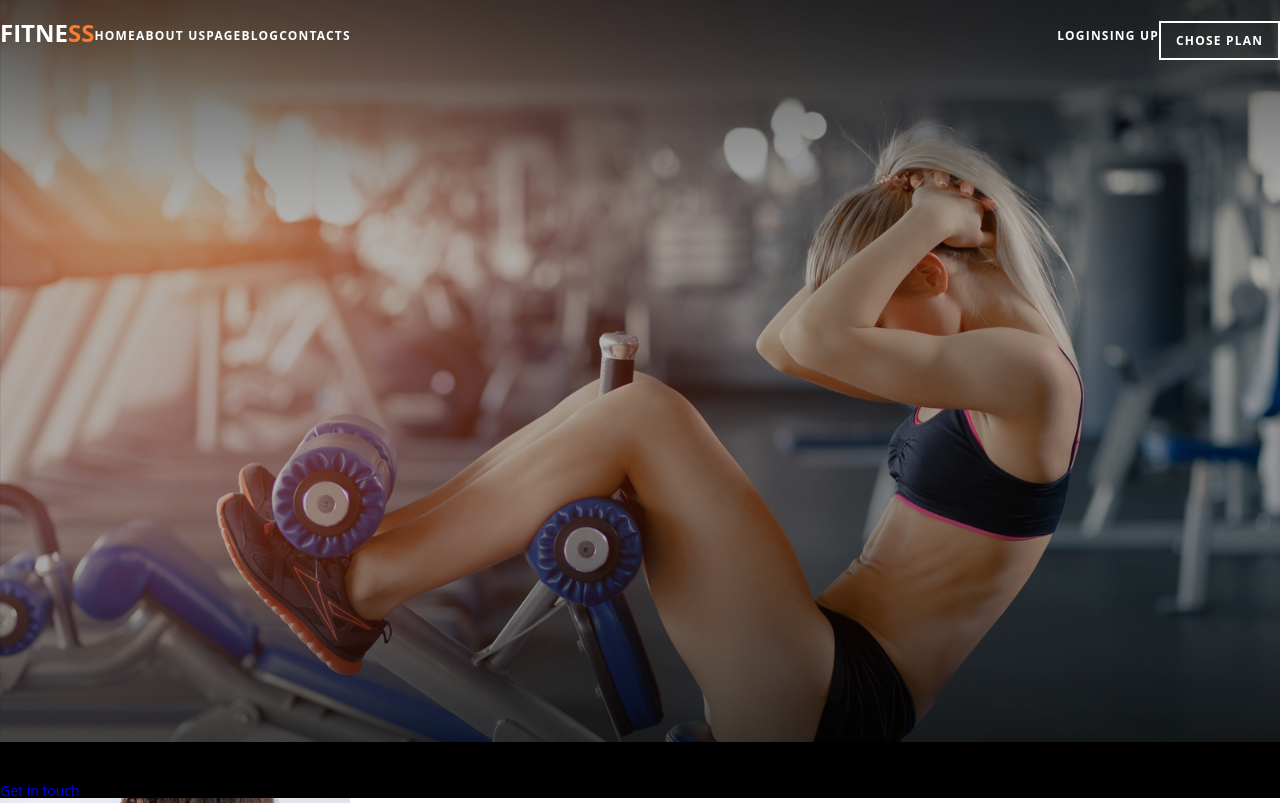
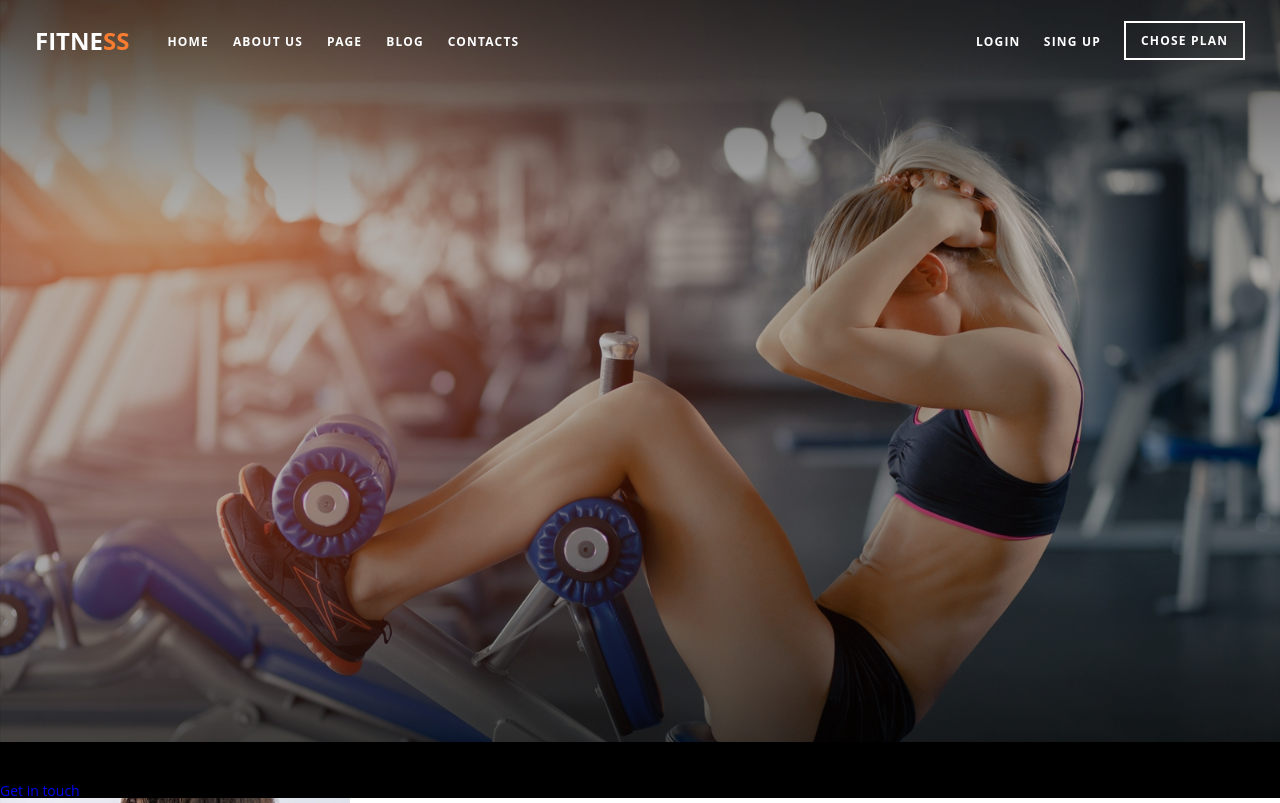
Before and after one commit to KiPush/fitness, a plain HTML site: page index.html in a window 1280 px wide. Shown: the top 803 px of the page. Drawn offline with Linux system fonts and the light colour scheme.

Commit message:
header head the end

```diff
--- a/css/style.css
+++ b/css/style.css
@@ -108,6 +108,7 @@ h6 {
 
 .page {
     margin: 0 auto;
+    min-width: 100%;
 }
 
 .header {
@@ -138,12 +139,13 @@ h6 {
     z-index: 1;
     display: flex;
     min-width: 100%;
-    margin-top: 21px;
     justify-content: space-between;
+    padding: 21px 35px;
 }
 
 .head__left-block {
     display: flex;
+
 }
 
 .logo {
@@ -151,6 +153,7 @@ h6 {
     font-size: 24px;
     font-weight: 700;
     text-transform: uppercase;
+    margin:8px 38px 0 0;
 }
 
 .logo span {
@@ -161,6 +164,9 @@ h6 {
 
 .menu {
     display: flex;
+    min-width: 352px;
+    justify-content: space-between;
+    margin-top: 13px;
 }
 
 .menu__link,
@@ -169,7 +175,6 @@ h6 {
     color: #ffffff;
     font-size: 12px;
     font-weight: 700;
-    line-height: 30px;
     text-transform: uppercase;
     letter-spacing: 1.2px;
     transition-duration: .2s;
@@ -184,10 +189,16 @@ h6 {
     display: flex;
 }
 
-.login {}
+.login {
+    min-width: 125px;
+    margin-right: 23px;
+}
 
 .login__menu {
     display: flex;
+    min-width: 100%;
+    margin-top: 13px;
+    justify-content: space-between;
 }
 
 .login__link:hover {
```
Also changed, not shown: 1 other file.
